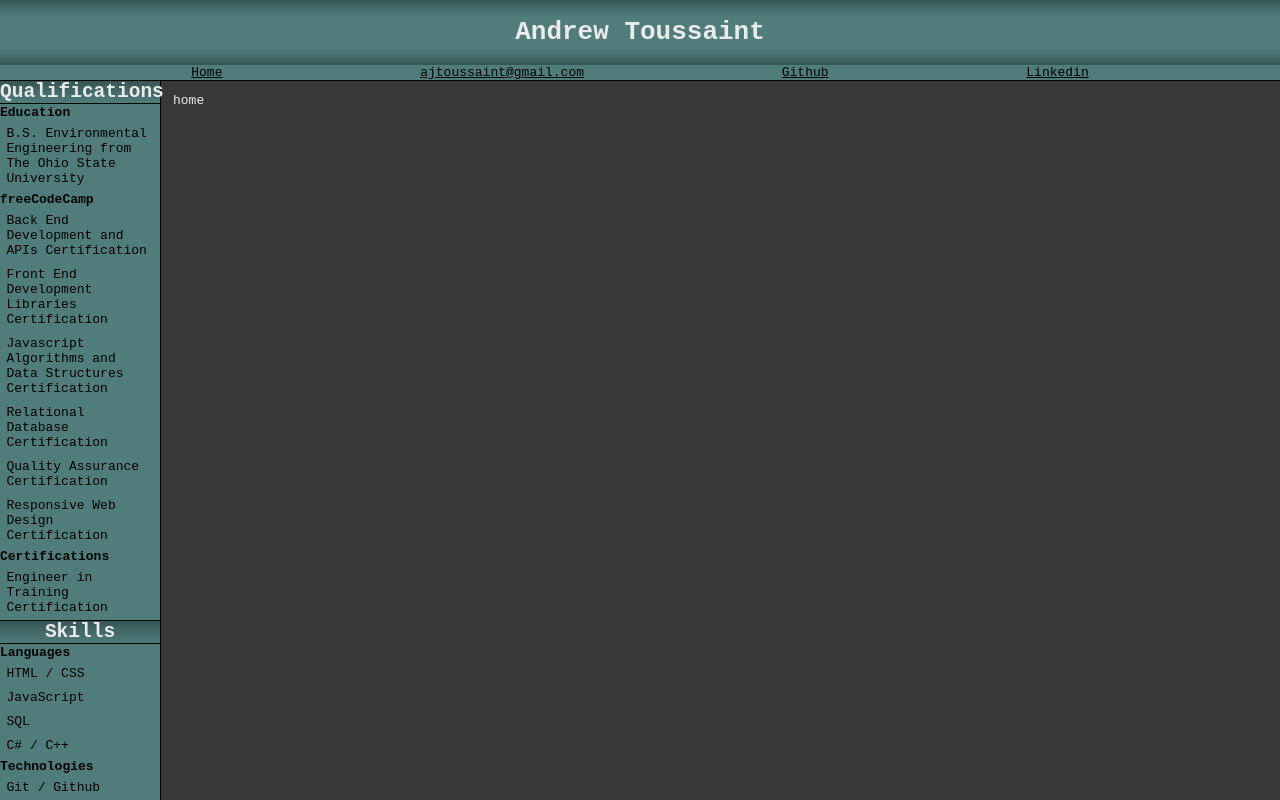
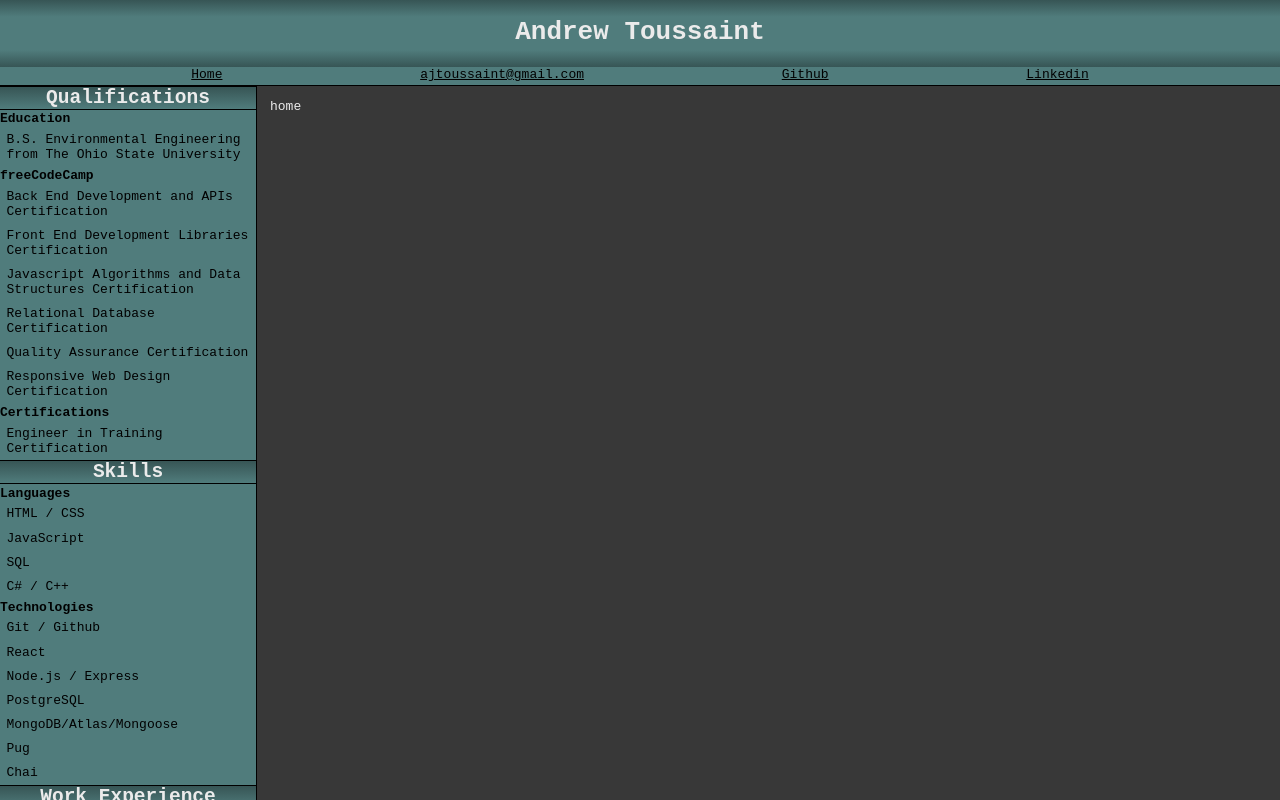
Before and after one commit to ajtoussaint/personal-website, a React (Create React App) app: page / in a window 1280 px wide. Shown: the top 800 px of the page. Built offline with nearby package versions, Linux system fonts and the light colour scheme.

Commit message:
feat: fixed banner and nav sizing issues

```diff
--- a/src/App.css
+++ b/src/App.css
@@ -24,8 +24,8 @@ body img {
 
 #appWrapper {
   display: grid;
-  grid-template-rows: 10vh 1fr;
-  grid-template-columns: 20vh 1fr;
+  grid-template-rows: auto 1fr;
+  grid-template-columns: auto 1fr;
   grid-template-areas: "banner banner" "navigate main";
   width: 100%;
   height: 100%;
@@ -35,7 +35,8 @@ body img {
 #banner {
   grid-area: banner;
   width: 100%;
-  height: 100%;
+  height: 10vh;
+  min-height: 11ch;
   background-color: rgb(80, 124, 124);
   display: flex;
   flex-direction: column;
@@ -59,7 +60,8 @@ body img {
 
 #navigate {
   grid-area: navigate;
-  width: 100%;
+  min-width: 25ch;
+  width: 20vw;
   height: 100%;
   display: flex;
   flex-direction: column;
--- a/src/styles.scss
+++ b/src/styles.scss
@@ -32,8 +32,8 @@ body{
 
 #appWrapper{
     display: grid;
-    grid-template-rows: 10vh 1fr;
-    grid-template-columns: 20vh 1fr;
+    grid-template-rows: auto 1fr;
+    grid-template-columns: auto 1fr;
     grid-template-areas: "banner banner" "navigate main";
     width: 100%;
     height: 100%;
@@ -43,7 +43,8 @@ body{
 #banner{
     grid-area: banner;
     width: 100%;
-    height: 100%;
+    height: 10vh;
+    min-height: 11ch;
     background-color: $mid_teal;
     display: flex;
     flex-direction: column;
@@ -67,7 +68,8 @@ body{
 
 #navigate{
     grid-area: navigate;
-    width: 100%;
+    min-width: 25ch;
+    width: 20vw;
     height: 100%;
     display: flex;
     flex-direction: column;
```
